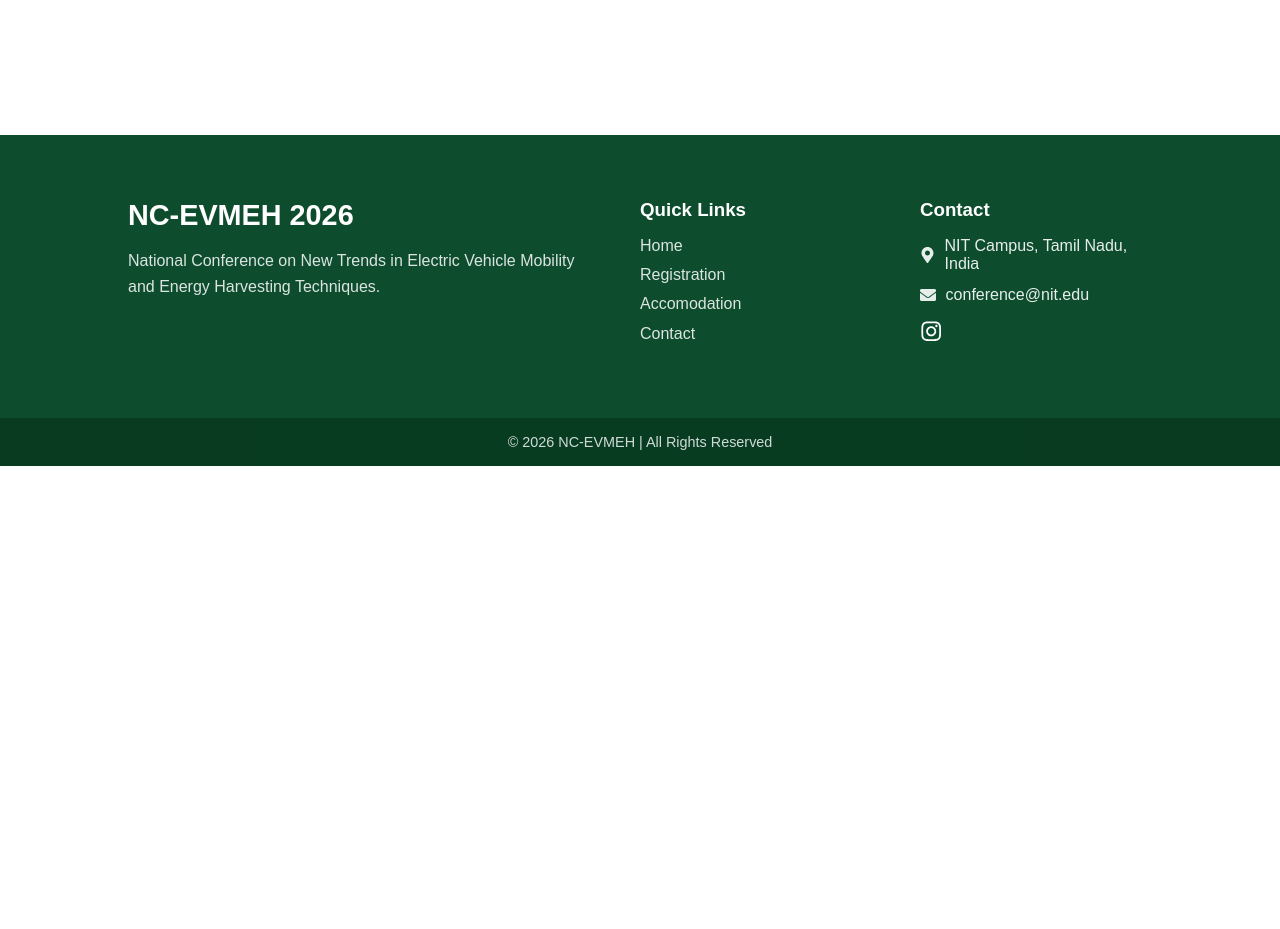
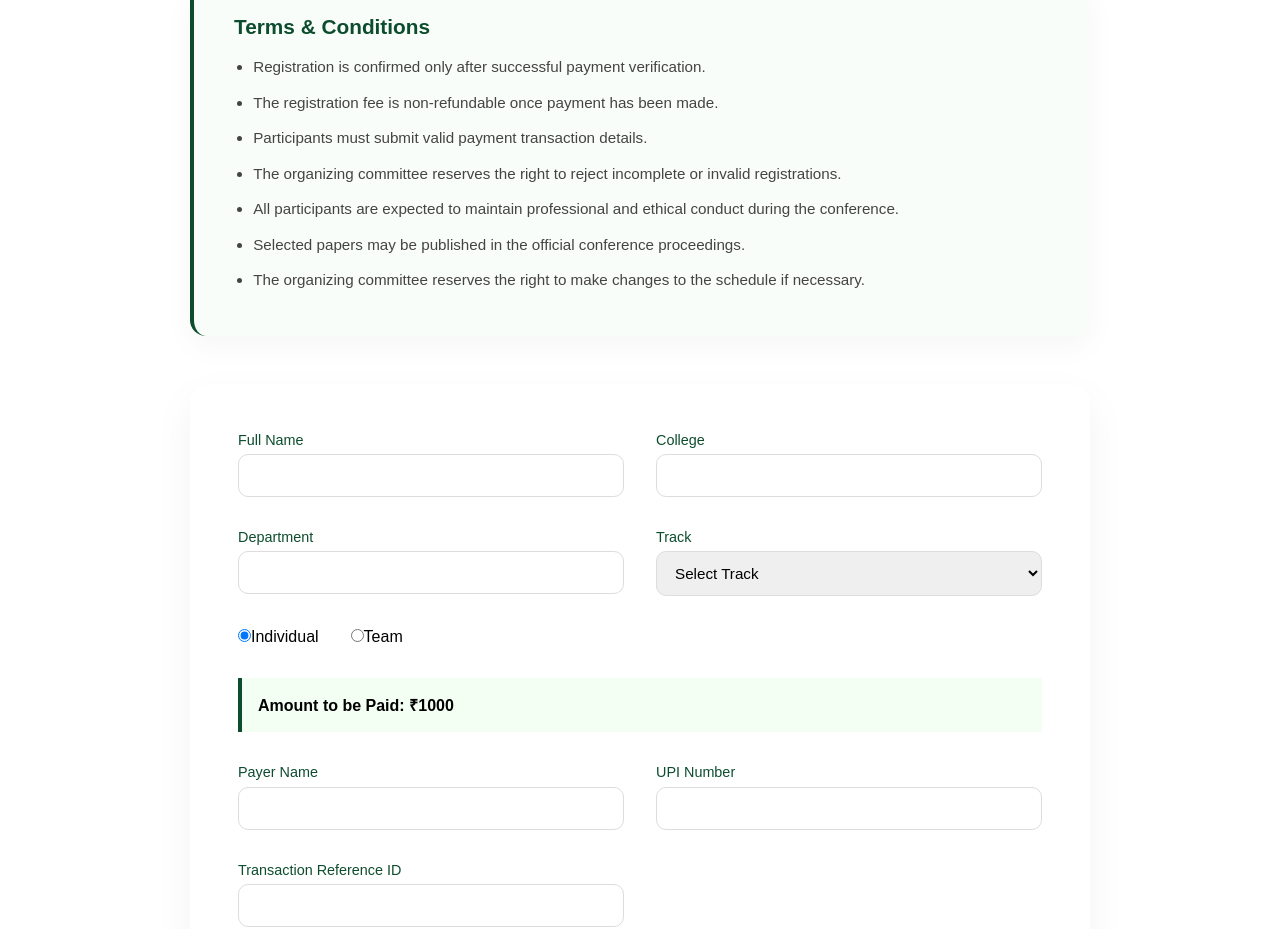
Before and after one commit to M-R-01/EVER-Conference, a React (Vite) app: page /register in a window 1280 px wide. Shown: the part 368-1297 px from the top of the page. Before the commit the page ends 834 px from the top, so only its background shows below. Built offline with nearby package versions, Linux system fonts and the light colour scheme.

Commit message:
register section added

```diff
--- a/src/pages/register.jsx
+++ b/src/pages/register.jsx
@@ -1,17 +1,230 @@
-import React from "react";
+import React, { useState } from "react";
 import Navbar from "../components/nav";
-import Footer from "../components/footer"
+import Footer from "../components/footer";
+import styles from "./register.module.css";
 
 const Register = () => {
-    return (
-        <div style={{width: "100%", height: "100vh"}}>
-            <Navbar />
-            <div>
-                <h1 style={{textAlign: "center", margin: "auto", marginTop: "12rem", marginBottom: "12rem", color: "#0d4d2d", fontSize: "2rem"}}>Registrations open on 2nd March, 2026 11:59pm.</h1>
+  const [formData, setFormData] = useState({
+    name: "",
+    type: "individual",
+    college: "",
+    department: "",
+    teamSize: 1,
+    payerName: "",
+    payerNumber: "",
+    transactionId: "",
+    track: "",
+    theme: "",
+    agree: false,
+  });
+
+  const tracks = {
+    "AI & ML": ["Deep Learning", "Generative AI", "Edge AI"],
+    Sustainability: ["Green Manufacturing", "Carbon Capture", "EV Tech"],
+    Robotics: ["Industrial Robotics", "Humanoid Systems", "Automation"],
+  };
+
+  const handleChange = (e) => {
+    const { name, value, type, checked } = e.target;
+    setFormData({
+      ...formData,
+      [name]: type === "checkbox" ? checked : value,
+    });
+  };
+
+  const teamSize =
+    formData.type === "individual" ? 1 : Number(formData.teamSize);
+
+  const amount = 1000 * teamSize;
+
+  const handleSubmit = (e) => {
+    e.preventDefault();
+    if (!formData.agree) {
+      alert("You must agree to the terms and conditions.");
+      return;
+    }
+
+    console.log({ ...formData, amount });
+    alert("Form submitted successfully!");
+  };
+
+  return (
+    <div>
+      <Navbar />
+
+      <section className={styles.hero}>
+        <h1>Conference Registration</h1>
+        <p>Secure your participation in NC-EVMEH 2026</p>
+      </section>
+
+      <section className={styles.section}>
+        <div className={styles.termsBox}>
+          <h3>Terms & Conditions</h3>
+
+          <ul>
+            <li>
+              Registration is confirmed only after successful payment
+              verification.
+            </li>
+            <li>
+              The registration fee is non-refundable once payment has been made.
+            </li>
+            <li>Participants must submit valid payment transaction details.</li>
+            <li>
+              The organizing committee reserves the right to reject incomplete
+              or invalid registrations.
+            </li>
+            <li>
+              All participants are expected to maintain professional and ethical
+              conduct during the conference.
+            </li>
+            <li>
+              Selected papers may be published in the official conference
+              proceedings.
+            </li>
+            <li>
+              The organizing committee reserves the right to make changes to the
+              schedule if necessary.
+            </li>
+          </ul>
+        </div>
+        <form className={styles.formCard} onSubmit={handleSubmit}>
+          <div className={styles.grid}>
+            <div className={styles.inputGroup}>
+              <label>Full Name</label>
+              <input type="text" name="name" required onChange={handleChange} />
             </div>
-            <Footer />
-        </div>
-    );
+
+            <div className={styles.inputGroup}>
+              <label>College</label>
+              <input
+                type="text"
+                name="college"
+                required
+                onChange={handleChange}
+              />
+            </div>
+
+            <div className={styles.inputGroup}>
+              <label>Department</label>
+              <input
+                type="text"
+                name="department"
+                required
+                onChange={handleChange}
+              />
+            </div>
+
+            <div className={styles.inputGroup}>
+              <label>Track</label>
+              <select name="track" required onChange={handleChange}>
+                <option value="">Select Track</option>
+                {Object.keys(tracks).map((track) => (
+                  <option key={track}>{track}</option>
+                ))}
+              </select>
+            </div>
+
+            {formData.track && (
+              <div className={styles.inputGroup}>
+                <label>Theme</label>
+                <select name="theme" required onChange={handleChange}>
+                  <option value="">Select Theme</option>
+                  {tracks[formData.track].map((theme) => (
+                    <option key={theme}>{theme}</option>
+                  ))}
+                </select>
+              </div>
+            )}
+          </div>
+
+          {/* PARTICIPATION TYPE */}
+          <div className={styles.radioSection}>
+            <label>
+              <input
+                type="radio"
+                name="type"
+                value="individual"
+                checked={formData.type === "individual"}
+                onChange={handleChange}
+              />
+              Individual
+            </label>
+
+            <label>
+              <input
+                type="radio"
+                name="type"
+                value="team"
+                checked={formData.type === "team"}
+                onChange={handleChange}
+              />
+              Team
+            </label>
+          </div>
+
+          {formData.type === "team" && (
+            <div className={styles.inputGroup}>
+              <label>Team Size</label>
+              <input
+                type="number"
+                name="teamSize"
+                min="2"
+                required
+                onChange={handleChange}
+              />
+            </div>
+          )}
+
+          <div className={styles.amountBox}>Amount to be Paid: ₹{amount}</div>
+
+          {/* PAYMENT DETAILS */}
+          <div className={styles.paymentSection}>
+            <div className={styles.inputGroup}>
+              <label>Payer Name</label>
+              <input
+                type="text"
+                name="payerName"
+                required
+                onChange={handleChange}
+              />
+            </div>
+
+            <div className={styles.inputGroup}>
+              <label>UPI Number</label>
+              <input
+                type="tel"
+                name="payerNumber"
+                required
+                onChange={handleChange}
+              />
+            </div>
+
+            <div className={styles.inputGroup}>
+              <label>Transaction Reference ID</label>
+              <input
+                type="text"
+                name="transactionId"
+                required
+                onChange={handleChange}
+              />
+            </div>
+          </div>
+
+          <label className={styles.checkbox}>
+            <input type="checkbox" name="agree" onChange={handleChange} />I
+            agree to the Terms and Conditions
+          </label>
+
+          <button type="submit" className={styles.submitButton}>
+            Submit Registration
+          </button>
+        </form>
+      </section>
+
+      <Footer />
+    </div>
+  );
 };
 
 export default Register;
--- a/src/pages/register.module.css
+++ b/src/pages/register.module.css
@@ -0,0 +1,172 @@
+/* HERO */
+.hero {
+  text-align: center;
+  padding: 5rem 2rem 3rem 2rem;
+  background: linear-gradient(135deg, #f4fff4 0%, #e6f5e6 100%);
+}
+
+.hero h1 {
+  font-size: 2.8rem;
+  color: #0d4d2d;
+  margin-bottom: 0.5rem;
+}
+
+.hero p {
+  color: #555;
+}
+
+/* ================= TERMS & CONDITIONS ================= */
+
+.termsBox {
+  background: #f9fdf9;
+  border-left: 4px solid #0d4d2d;
+  padding: 2rem 2.5rem;
+  border-radius: 16px;
+  max-width: 900px;
+  margin: 0 auto 3rem auto;
+  box-shadow: 0 10px 30px rgba(0,0,0,0.04);
+}
+
+.termsBox h3 {
+  color: #0d4d2d;
+  margin-bottom: 1rem;
+  font-size: 1.3rem;
+}
+
+.termsBox ul {
+  padding-left: 1.2rem;
+  margin: 0;
+}
+
+.termsBox li {
+  margin-bottom: 0.7rem;
+  font-size: 0.95rem;
+  color: #444;
+  line-height: 1.6;
+}
+
+/* SECTION */
+.section {
+  padding: 4rem 8rem;
+}
+
+/* FORM CARD */
+.formCard {
+  background: white;
+  padding: 3rem;
+  border-radius: 20px;
+  box-shadow: 0 15px 40px rgba(0,0,0,0.05);
+  max-width: 900px;
+  margin: auto;
+}
+
+/* GRID */
+.grid {
+  display: grid;
+  grid-template-columns: repeat(2, 1fr);
+  gap: 2rem;
+}
+
+/* INPUT GROUP */
+.inputGroup {
+  display: flex;
+  flex-direction: column;
+}
+
+.inputGroup label {
+  font-size: 0.9rem;
+  margin-bottom: 0.4rem;
+  color: #0d4d2d;
+  font-weight: 500;
+}
+
+input,
+select {
+  padding: 12px 14px;
+  border-radius: 10px;
+  border: 1px solid #ddd;
+  font-size: 0.95rem;
+  transition: all 0.3s ease;
+}
+
+input:focus,
+select:focus {
+  outline: none;
+  border-color: #0d4d2d;
+  box-shadow: 0 0 0 3px rgba(13, 77, 45, 0.1);
+}
+
+/* RADIO */
+.radioSection {
+  display: flex;
+  gap: 2rem;
+  margin: 2rem 0;
+}
+
+/* AMOUNT */
+.amountBox {
+  margin: 2rem 0;
+  padding: 1rem;
+  background: #f4fff4;
+  border-left: 4px solid #0d4d2d;
+  font-weight: 600;
+}
+
+/* PAYMENT */
+.paymentSection {
+  display: grid;
+  grid-template-columns: repeat(2, 1fr);
+  gap: 2rem;
+}
+
+/* CHECKBOX */
+.checkbox {
+  display: flex;
+  gap: 0.6rem;
+  margin: 2rem 0;
+  font-size: 0.9rem;
+}
+
+/* BUTTON */
+.submitButton {
+  width: 100%;
+  padding: 14px;
+  border-radius: 50px;
+  border: none;
+  background: #0d4d2d;
+  color: white;
+  font-weight: 600;
+  cursor: pointer;
+  transition: all 0.3s ease;
+}
+
+.submitButton:hover {
+  transform: translateY(-2px);
+  box-shadow: 0 10px 25px rgba(13, 77, 45, 0.2);
+}
+
+/* RESPONSIVE */
+@media (max-width: 992px) {
+  .section {
+    padding: 4rem 4rem;
+  }
+
+  .grid,
+  .paymentSection {
+    grid-template-columns: 1fr;
+  }
+}
+
+@media (max-width: 768px) {
+  .section {
+    padding: 3rem 1.5rem;
+  }
+
+  .formCard {
+    padding: 2rem;
+  }
+
+  .hero h1 {
+    font-size: 2rem;
+  }
+}
```
